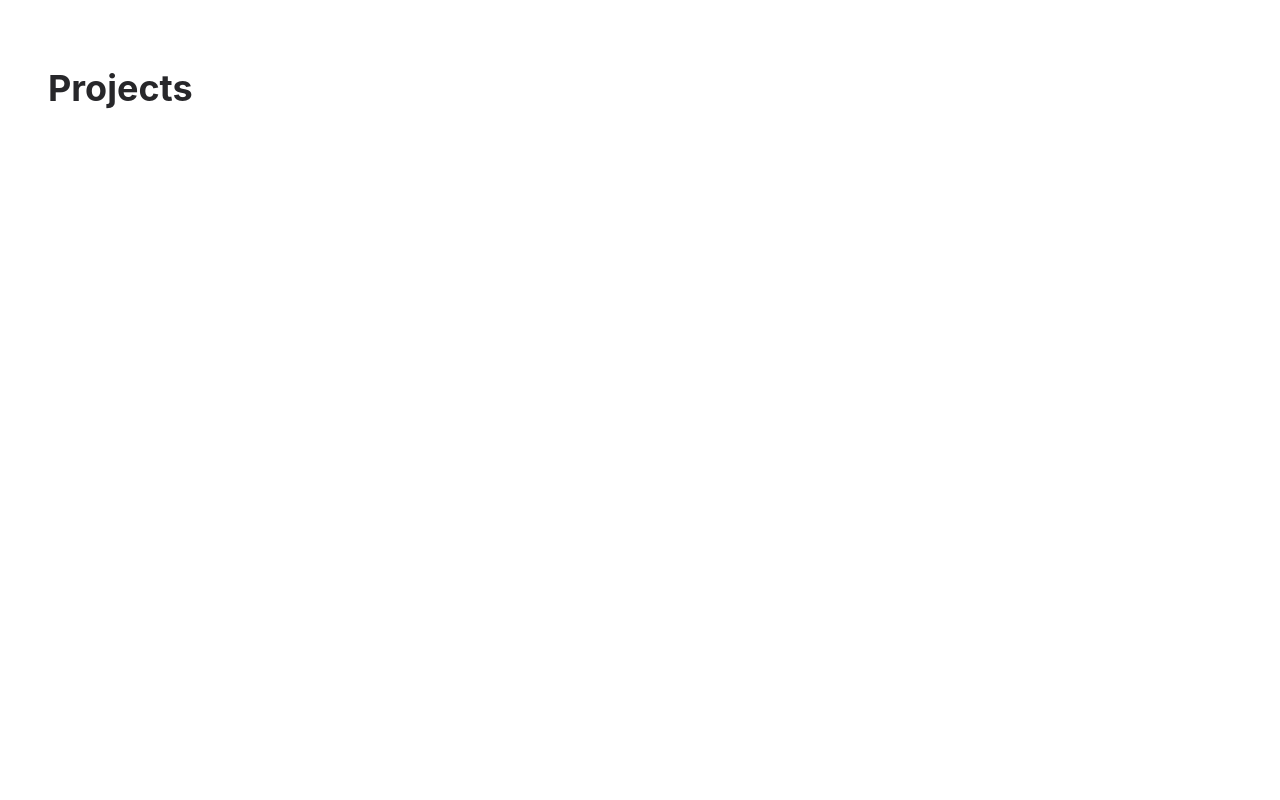
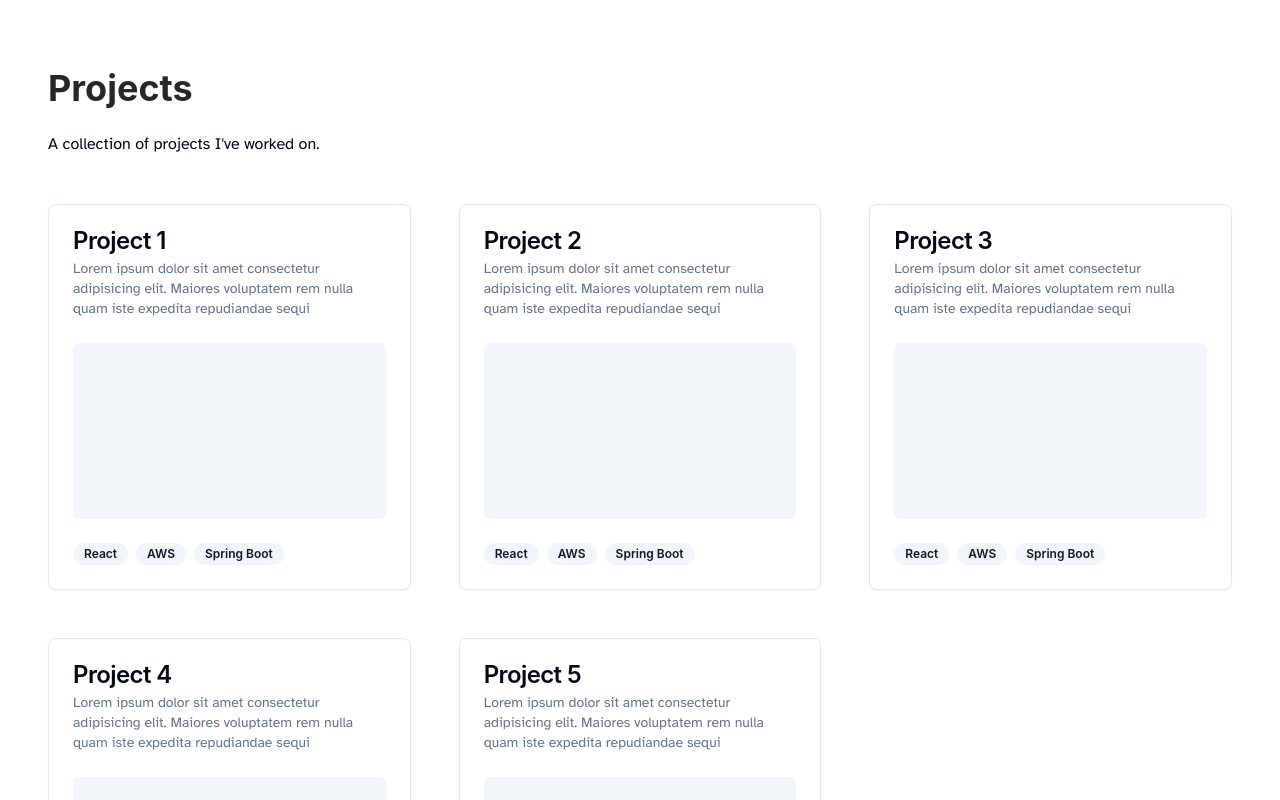
Before and after one commit to thombach/thomasbach.fr, a React (Vite) app: page / in a window 1280 px wide. Shown: the part 780-1580 px from the top of the page. Before the commit the page ends 936 px from the top, so only its background shows below. Built offline with nearby package versions, Linux system fonts and the light colour scheme.

Commit message:
feat: project grid wip

```diff
--- a/src/components/Hello.tsx
+++ b/src/components/Hello.tsx
@@ -15,7 +15,7 @@
             <h1 className="text-5xl font-bold text-zinc-800">
               Hello, I'm <span className="text-primary">Thomas Bach</span>
             </h1>
-            <h2 className="text-2xl text-zinc-500">
+            <h2 className="font-atkinson text-3xl text-zinc-500">
               Software engineer and DevOps enthusiast
             </h2>
             <div>
--- /dev/null
+++ b/src/components/ProjectCard.tsx
@@ -0,0 +1,39 @@
+import { Badge } from "./ui/badge";
+import {
+  Card,
+  CardContent,
+  CardDescription,
+  CardFooter,
+  CardHeader,
+  CardTitle,
+} from "./ui/card";
+import { Skeleton } from "./ui/skeleton";
+
+export interface ProjectProps {
+  name: string;
+  description: string;
+  tags: string[];
+}
+
+export default function ProjectCard(props: ProjectProps) {
+  return (
+    <>
+      <Card className="hover:bg-accent hover:cursor-pointer">
+        <CardHeader>
+          <CardTitle>{props.name}</CardTitle>
+          <CardDescription>{props.description}</CardDescription>
+        </CardHeader>
+        <CardContent>
+          <Skeleton className="aspect-video" />
+        </CardContent>
+        <CardFooter className="flex gap-x-2">
+          {props.tags.map((tag) => (
+            <Badge variant={"secondary"} key={tag}>
+              {tag}
+            </Badge>
+          ))}
+        </CardFooter>
+      </Card>
+    </>
+  );
+}
--- /dev/null
+++ b/src/components/ProjectGrid.tsx
@@ -0,0 +1,46 @@
+import ProjectCard, { ProjectProps } from "./ProjectCard";
+
+const projects: ProjectProps[] = [
+  {
+    name: "Project 1",
+    description:
+      "Lorem ipsum dolor sit amet consectetur adipisicing elit. Maiores voluptatem rem nulla quam iste expedita repudiandae sequi",
+    tags: ["React", "AWS", "Spring Boot"],
+  },
+  {
+    name: "Project 2",
+    description:
+      "Lorem ipsum dolor sit amet consectetur adipisicing elit. Maiores voluptatem rem nulla quam iste expedita repudiandae sequi",
+    tags: ["React", "AWS", "Spring Boot"],
+  },
+  {
+    name: "Project 3",
+    description:
+      "Lorem ipsum dolor sit amet consectetur adipisicing elit. Maiores voluptatem rem nulla quam iste expedita repudiandae sequi",
+    tags: ["React", "AWS", "Spring Boot"],
+  },
+  {
+    name: "Project 4",
+    description:
+      "Lorem ipsum dolor sit amet consectetur adipisicing elit. Maiores voluptatem rem nulla quam iste expedita repudiandae sequi",
+    tags: ["React", "AWS", "Spring Boot"],
+  },
+  {
+    name: "Project 5",
+    description:
+      "Lorem ipsum dolor sit amet consectetur adipisicing elit. Maiores voluptatem rem nulla quam iste expedita repudiandae sequi",
+    tags: ["React", "AWS", "Spring Boot"],
+  },
+];
+
+export default function ProjectGrid() {
+  return (
+    <>
+      <ul className="mt-12 grid grid-cols-1 gap-x-12 gap-y-12 sm:grid-cols-2 lg:grid-cols-3">
+        {projects.map((project) => (
+          <ProjectCard {...project} key={project.name} />
+        ))}
+      </ul>
+    </>
+  );
+}
--- a/src/components/Projects.tsx
+++ /dev/null
@@ -1,9 +0,0 @@
-import PageTitle from "./PageTitle";
-
-export default function Projects() {
-  return (
-    <>
-      <PageTitle>Projects</PageTitle>
-    </>
-  );
-}
--- /dev/null
+++ b/src/components/Section.tsx
@@ -0,0 +1,19 @@
+import { PropsWithChildren, ReactNode } from "react";
+
+interface SectionProps {
+  title: string;
+  intro: string;
+  children: ReactNode;
+}
+
+export default function Section(props: PropsWithChildren<SectionProps>) {
+  return (
+    <>
+      <h2 className={"text-4xl font-bold text-zinc-800 text-balance"}>
+        {props.title}
+      </h2>
+      <p className="mt-6">{props.intro}</p>
+      {props.children}
+    </>
+  );
+}
--- /dev/null
+++ b/src/components/ui/badge.tsx
@@ -0,0 +1,36 @@
+import * as React from "react";
+import { cva, type VariantProps } from "class-variance-authority";
+
+import { cn } from "@/lib/utils";
+
+const badgeVariants = cva(
+  "inline-flex items-center rounded-full border px-2.5 py-0.5 text-xs font-semibold transition-colors focus:outline-none focus:ring-2 focus:ring-ring focus:ring-offset-2",
+  {
+    variants: {
+      variant: {
+        default:
+          "border-transparent bg-primary text-primary-foreground hover:bg-primary/80",
+        secondary:
+          "border-transparent bg-secondary text-secondary-foreground hover:bg-secondary/80",
+        destructive:
+          "border-transparent bg-destructive text-destructive-foreground hover:bg-destructive/80",
+        outline: "text-foreground",
+      },
+    },
+    defaultVariants: {
+      variant: "default",
+    },
+  }
+);
+
+export interface BadgeProps
+  extends React.HTMLAttributes<HTMLDivElement>,
+    VariantProps<typeof badgeVariants> {}
+
+function Badge({ className, variant, ...props }: BadgeProps) {
+  return (
+    <div className={cn(badgeVariants({ variant }), className)} {...props} />
+  );
+}
+
+export { Badge, badgeVariants };
--- /dev/null
+++ b/src/components/ui/card.tsx
@@ -0,0 +1,79 @@
+import * as React from "react"
+
+import { cn } from "@/lib/utils"
+
+const Card = React.forwardRef<
+  HTMLDivElement,
+  React.HTMLAttributes<HTMLDivElement>
+>(({ className, ...props }, ref) => (
+  <div
+    ref={ref}
+    className={cn(
+      "rounded-lg border bg-card text-card-foreground shadow-sm",
+      className
+    )}
+    {...props}
+  />
+))
+Card.displayName = "Card"
+
+const CardHeader = React.forwardRef<
+  HTMLDivElement,
+  React.HTMLAttributes<HTMLDivElement>
+>(({ className, ...props }, ref) => (
+  <div
+    ref={ref}
+    className={cn("flex flex-col space-y-1.5 p-6", className)}
+    {...props}
+  />
+))
+CardHeader.displayName = "CardHeader"
+
+const CardTitle = React.forwardRef<
+  HTMLParagraphElement,
+  React.HTMLAttributes<HTMLHeadingElement>
+>(({ className, ...props }, ref) => (
+  <h3
+    ref={ref}
+    className={cn(
+      "text-2xl font-semibold leading-none tracking-tight",
+      className
+    )}
+    {...props}
+  />
+))
+CardTitle.displayName = "CardTitle"
+
+const CardDescription = React.forwardRef<
+  HTMLParagraphElement,
+  React.HTMLAttributes<HTMLParagraphElement>
+>(({ className, ...props }, ref) => (
+  <p
+    ref={ref}
+    className={cn("text-sm text-muted-foreground", className)}
+    {...props}
+  />
+))
+CardDescription.displayName = "CardDescription"
+
+const CardContent = React.forwardRef<
+  HTMLDivElement,
+  React.HTMLAttributes<HTMLDivElement>
+>(({ className, ...props }, ref) => (
+  <div ref={ref} className={cn("p-6 pt-0", className)} {...props} />
+))
+CardContent.displayName = "CardContent"
+
+const CardFooter = React.forwardRef<
+  HTMLDivElement,
+  React.HTMLAttributes<HTMLDivElement>
+>(({ className, ...props }, ref) => (
+  <div
+    ref={ref}
+    className={cn("flex items-center p-6 pt-0", className)}
+    {...props}
+  />
+))
+CardFooter.displayName = "CardFooter"
+
+export { Card, CardHeader, CardFooter, CardTitle, CardDescription, CardContent }
--- /dev/null
+++ b/src/components/ui/skeleton.tsx
@@ -0,0 +1,15 @@
+import { cn } from "@/lib/utils"
+
+function Skeleton({
+  className,
+  ...props
+}: React.HTMLAttributes<HTMLDivElement>) {
+  return (
+    <div
+      className={cn("animate-pulse rounded-md bg-muted", className)}
+      {...props}
+    />
+  )
+}
+
+export { Skeleton }
--- a/src/pages/Home.tsx
+++ b/src/pages/Home.tsx
@@ -1,13 +1,19 @@
-import Projects from "@/components/Projects";
 import "./Home.css";
 import Hello from "@/components/Hello";
+import ProjectGrid from "@/components/ProjectGrid";
+import Section from "@/components/Section";
 
 export default function Home() {
   return (
     <>
       <main>
         <Hello />
-        <Projects />
+        <Section
+          title="Projects"
+          intro="A collection of projects I've worked on."
+        >
+          <ProjectGrid />
+        </Section>
       </main>
     </>
   );
```
